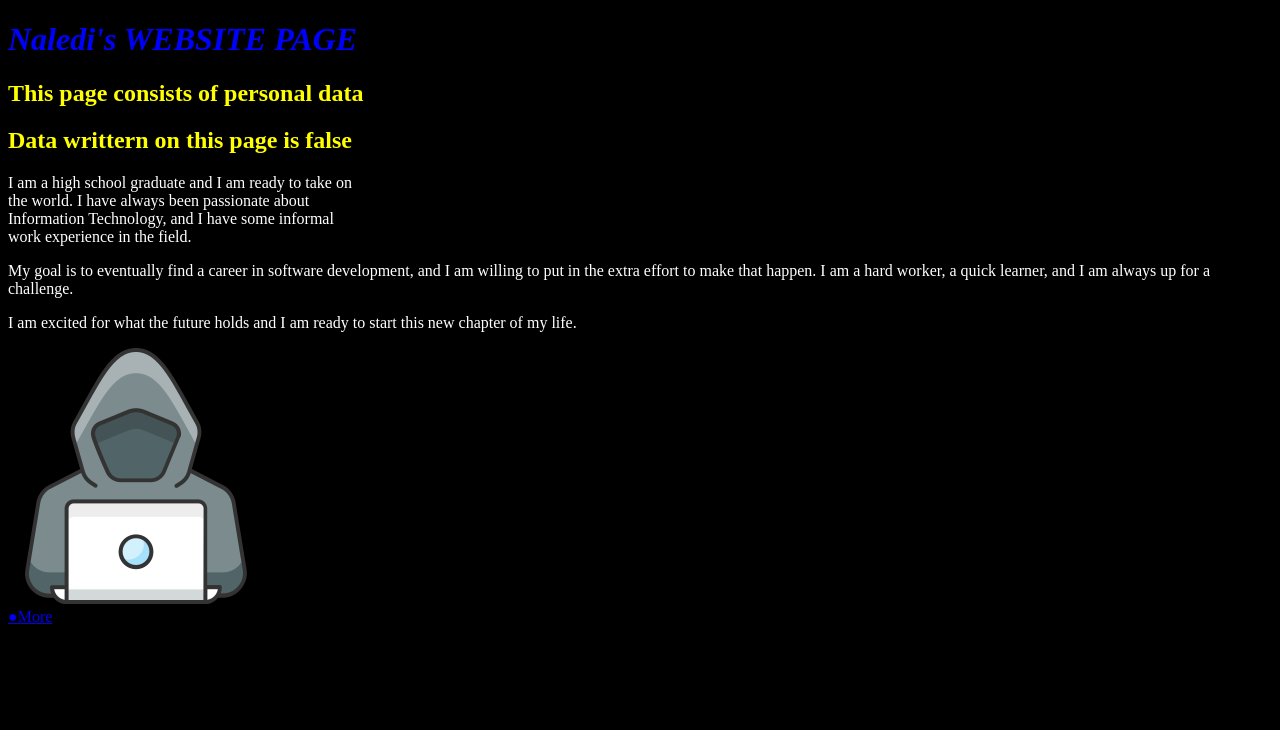
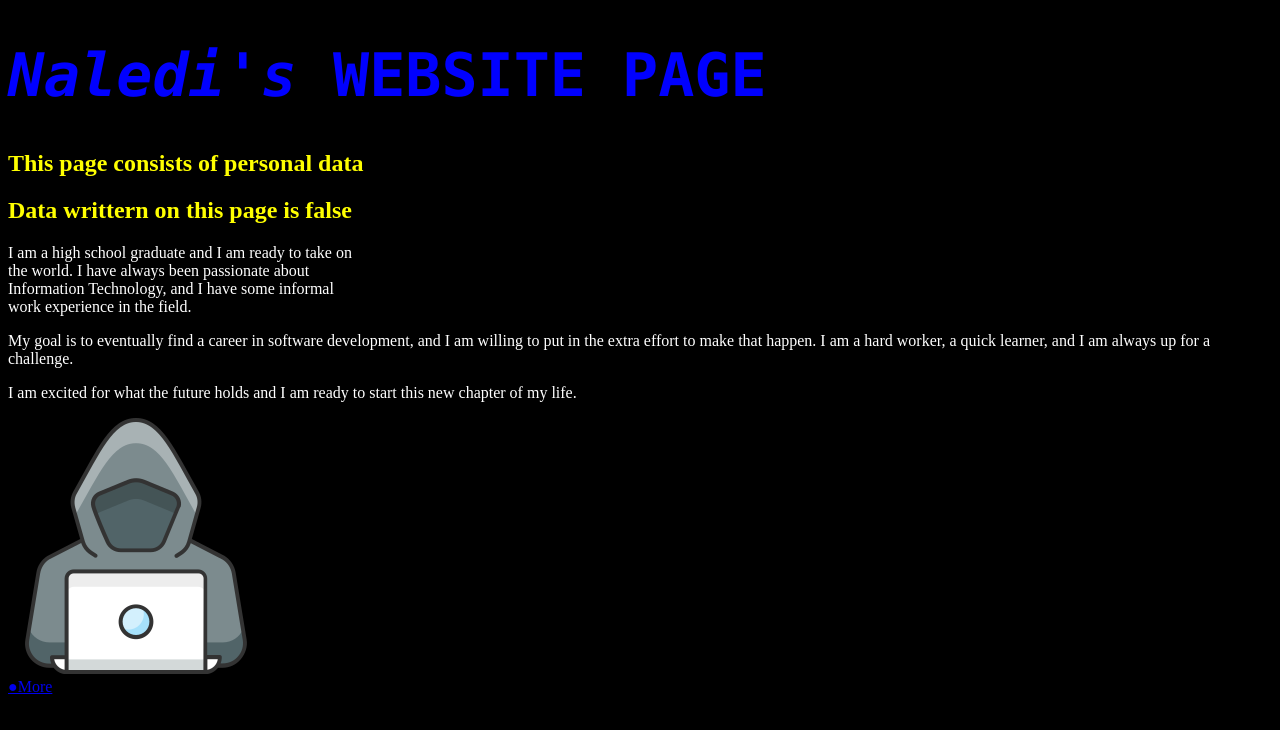
Before and after one commit to motheotech/Website, a plain HTML site: page index.html in a window 1280 px wide. Drawn offline with Linux system fonts and the light colour scheme.

Commit message:
Add files via upload

```diff
--- a/styles.css
+++ b/styles.css
@@ -3,7 +3,8 @@ body{
 }
 h1 {
   color: blue;
-  font-style: italic;
+  font-family: "Lucida Console", "Courier New", monospace;
+  font-size: 60px;
 }
 h2{
   color: yellow;
```
